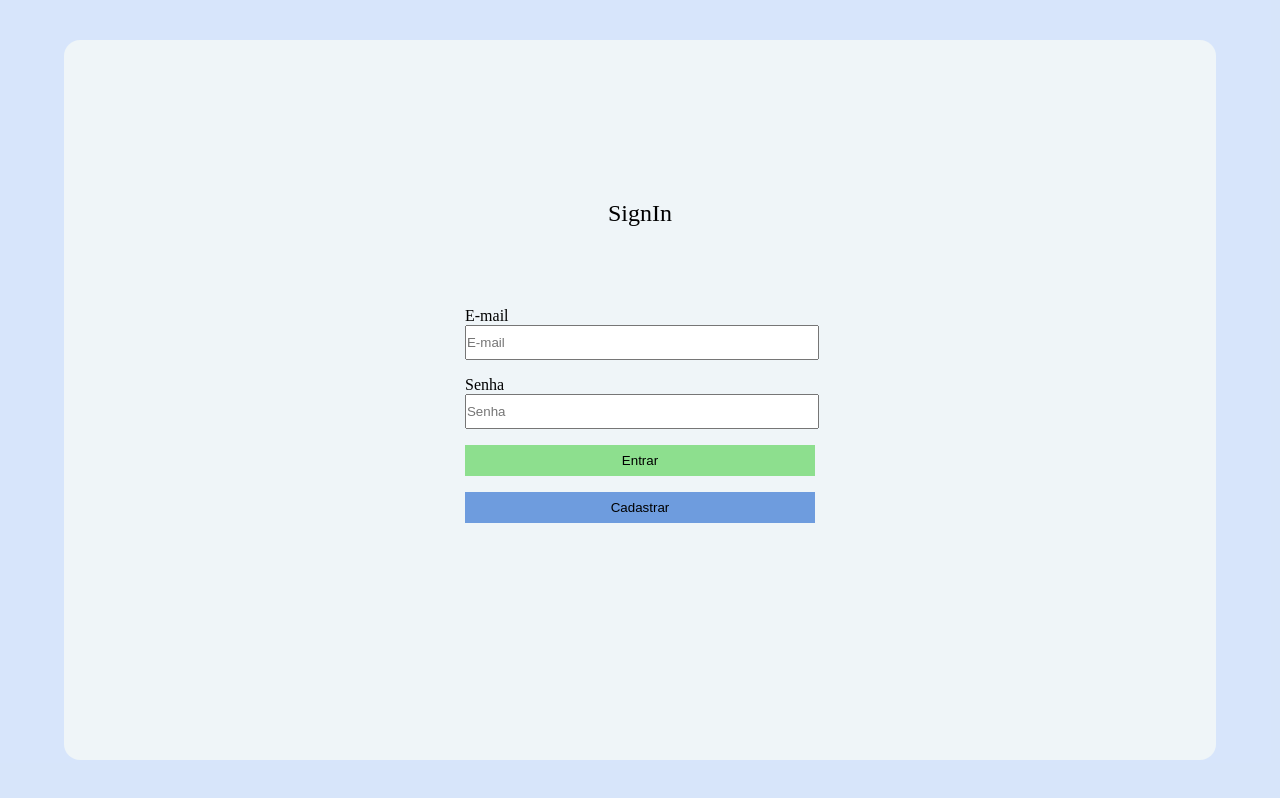
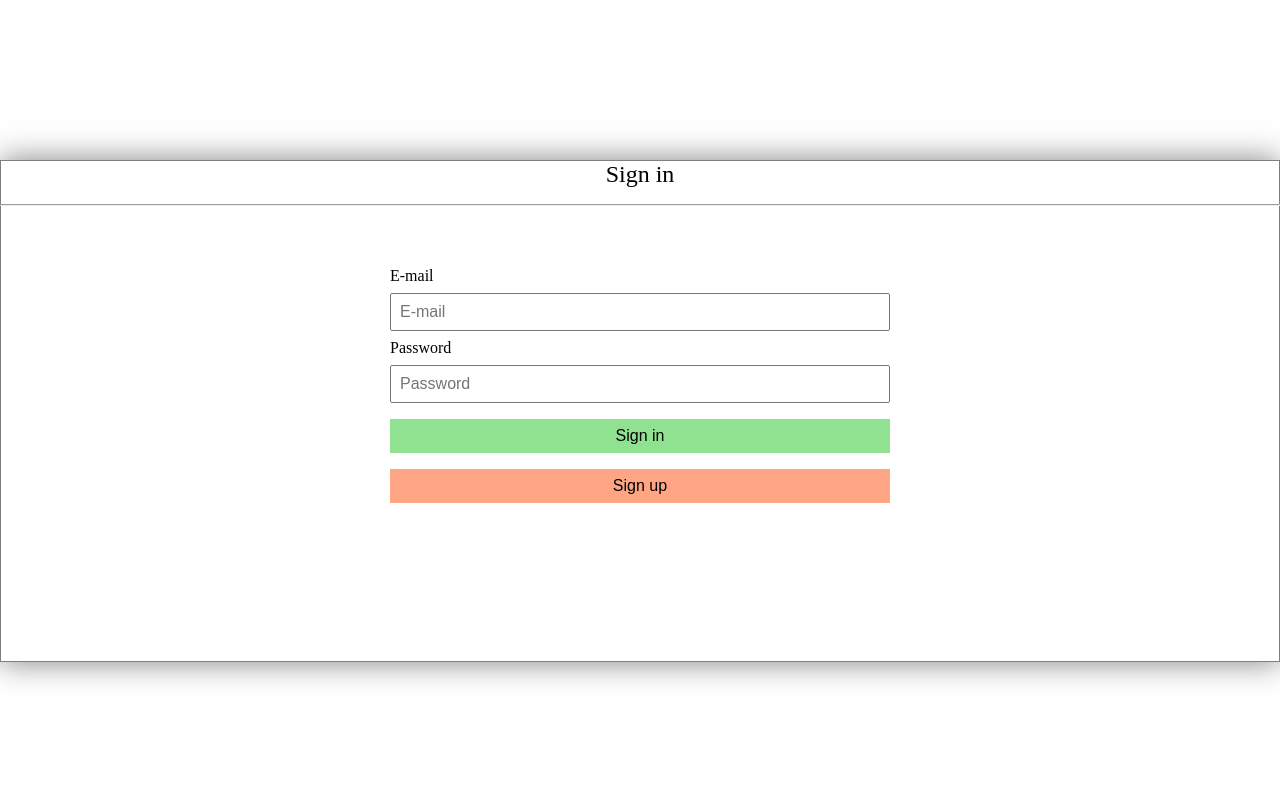
Before and after one commit to BR-Junior/front-end-desafio-gestor-de-tarefas, a Vue app: page / in a window 1280 px wide. Built offline with nearby package versions, Linux system fonts and the light colour scheme.

Commit message:
refactor: traca de SigninView.vue por SignIn.vue

```diff
--- a/src/components/MassageModal.vue
+++ b/src/components/MassageModal.vue
@@ -21,6 +21,7 @@ defineProps ({
   background: rgba(255, 0, 0, 0.30);
   border-radius: 5px;
   padding: 10px;
-  max-width: 400px;
+  max-width: 100%;
+  text-align: center;
 }
 </style>
--- a/src/router/index.ts
+++ b/src/router/index.ts
@@ -1,5 +1,5 @@
 import { createRouter, createWebHistory } from 'vue-router'
-import SigninView from '../views/SigninView.vue'
+import SignIn from "@/views/SignIn-SignUp/SignIn.vue";
 
 const router = createRouter({
   history: createWebHistory(import.meta.env.BASE_URL),
@@ -7,7 +7,7 @@ const router = createRouter({
     {
       path: '/',
       name: 'home',
-      component: SigninView
+      component: SignIn
     },
     {
       path: '/sign-up',
@@ -15,18 +15,7 @@ const router = createRouter({
       // route level code-splitting
       // this generates a separate chunk (About.[hash].js) for this route
       // which is lazy-loaded when the route is visited.
-      component: () => import('../views/signUpView.vue')
-    },
-    {
-      meta:{
-        auth: true
-      },
-      path: '/task2',
-      name: 'task2',
-      // route level code-splitting
-      // this generates a separate chunk (About.[hash].js) for this route
-      // which is lazy-loaded when the route is visited.
-      component: () => import('../views/TaskView.vue')
+      component: () => import('../views/SignIn-SignUp/SignUp.vue')
     },
     {
      path: '/task',
--- /dev/null
+++ b/src/views/SignIn-SignUp/SignIn.vue
@@ -0,0 +1,125 @@
+<script setup lang="ts">
+import {reactive, ref} from "vue";
+import {useCaseLogin} from "@/axios/login/useCase/UseCaseLogin";
+import {userStore} from "@/stores/userStore";
+import router from "@/router";
+import MassageModal from "@/components/MassageModal.vue";
+
+const msg = ref<string>('')
+
+const loginInputRef = reactive({
+  email: '',
+  password: '',
+})
+
+const handleSubmit = async () => {
+  const loginInput = {
+    email: loginInputRef.email,
+    password: loginInputRef.password
+  }
+
+  const response = await useCaseLogin.execute('entrar', loginInput)
+
+  if (!response.id) {
+
+    setTimeout(() => msg.value = '', 3000)
+
+    return msg.value = `${response}`
+
+  } else {
+
+    const storeUse = userStore()
+
+    storeUse.id = response.id
+    storeUse.token = response.token
+    storeUse.tokenIdSave()
+
+    return router.push('/task')
+
+  }
+}
+</script>
+
+<template>
+  <section class="section-sign-in">
+    <h1>
+      Sign in
+    </h1>
+    <hr class="hr">
+
+    <form class="signin-form" @submit.prevent="handleSubmit">
+      <MassageModal :msg=msg v-show=msg />
+      <label for="email">E-mail</label>
+      <input
+          id="email"
+          name="email"
+          type="email"
+          placeholder="E-mail"
+          v-model="loginInputRef.email"
+      />
+
+      <label for="password">Password</label>
+      <input
+          id="password"
+          name="password"
+          type="password"
+          placeholder="Password"
+          v-model="loginInputRef.password"
+      />
+
+      <button type="submit" class="form-btn-sign-in">
+        Sign in
+      </button>
+
+      <button type="button" class="form-btn-sign-up" @click="router.push('/sign-up')">
+        Sign up
+      </button>
+    </form>
+  </section>
+</template>
+
+<style scoped>
+.section-sign-in {
+  display: flex;
+  flex-direction: column;
+  align-items: center;
+  margin-top: 10rem;
+  width: 100%;
+  min-height: 500px;
+  border: solid 1px rgba(0, 0, 0, .5);
+  backdrop-filter: blur(20px);
+  box-shadow: 0 0 30px rgba(0, 0, 0, .5);
+}
+.hr {
+  width: 100%;
+  margin: 1rem 0;
+}
+.signin-form {
+  width: 500px;
+  height: 350px;
+  display: flex;
+  flex-direction: column;
+  margin: auto auto;
+}
+#email, #password,
+.form-btn-sign-in, .form-btn-sign-up {
+  margin: .5rem 0;
+  padding: .5rem;
+  font-size: 1rem;
+}
+.form-btn-sign-in {
+  border: none;
+  background: rgba(117, 218, 117, 0.8);
+  cursor: pointer;
+}
+.form-btn-sign-up {
+  border: none;
+  cursor: pointer;
+  background: rgba(255, 127, 80, 0.70);
+}
+@media (max-width: 500px) {
+  .signin-form {
+    width: 90%;
+  }
+}
+</style>
--- a/src/views/SigninView.vue
+++ b/src/views/SigninView.vue
@@ -51,7 +51,7 @@ const handleSubmit = async () => {
 
 
 
-  saveDataLogin(loginInput)
+  await saveDataLogin(loginInput)
 }
 
 </script>
```
